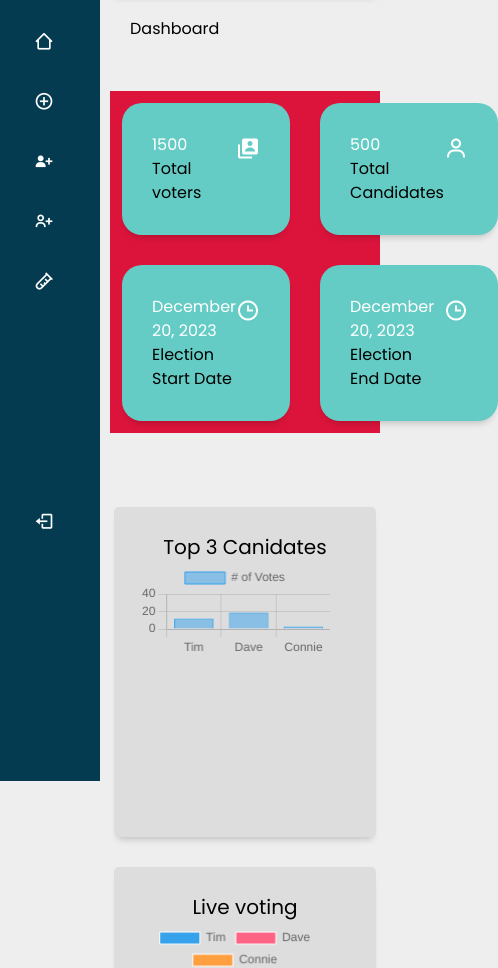
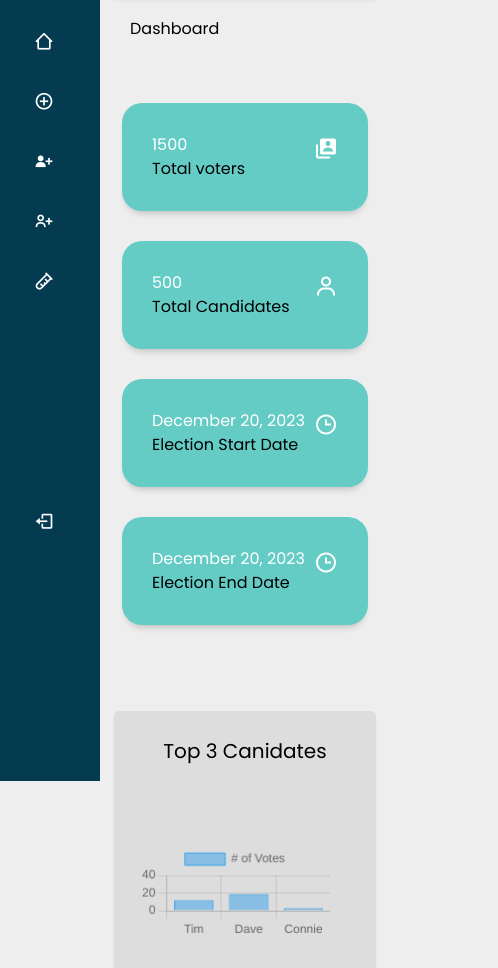
Before and after one commit to davewonnah/Power-Picker, a plain HTML site: page dashboard.html in a window 390 px wide. Shown: the part 63-1031 px from the top of the page, 498 px wide, since content can reach past the window. Drawn offline with nearby package versions, Linux system fonts and the light colour scheme.

Commit message:
updated positioning of chart and chart div

```diff
--- a/style.css
+++ b/style.css
@@ -270,7 +270,6 @@ header .image-text .header-text{
     margin-top: 50px;
     position: relative;
     width: 100%;
-    background-color: crimson;
     display: grid;
     padding: 12px;
     grid-template-columns: repeat(2, 1fr);
@@ -310,6 +309,7 @@ header .image-text .header-text{
 
 .charts{
     display: grid;
+    position: relative;
     padding: 4px;
     grid-template-columns: repeat(2, 1fr);
     gap: 20px;
@@ -336,6 +336,7 @@ header .image-text .header-text{
 #bar-chart{
     display: flex;
     justify-content: center;
+    align-items: center;
     height: 250px;
     width: 90%;
 }
@@ -343,6 +344,7 @@ header .image-text .header-text{
 #pie-charts{
     display: flex;
     justify-content: center;
+    align-items: center;
     height: 20px;
     width: 90%;
 }
@@ -413,4 +415,10 @@ footer p a{
     .charts{
         grid-template-columns: repeat(1, 1fr);
     }
+    .card-box{
+        grid-template-columns: repeat(1, 1fr);
+    }
+    footer p{
+        font-size: 12px;
+    }
 }
```
